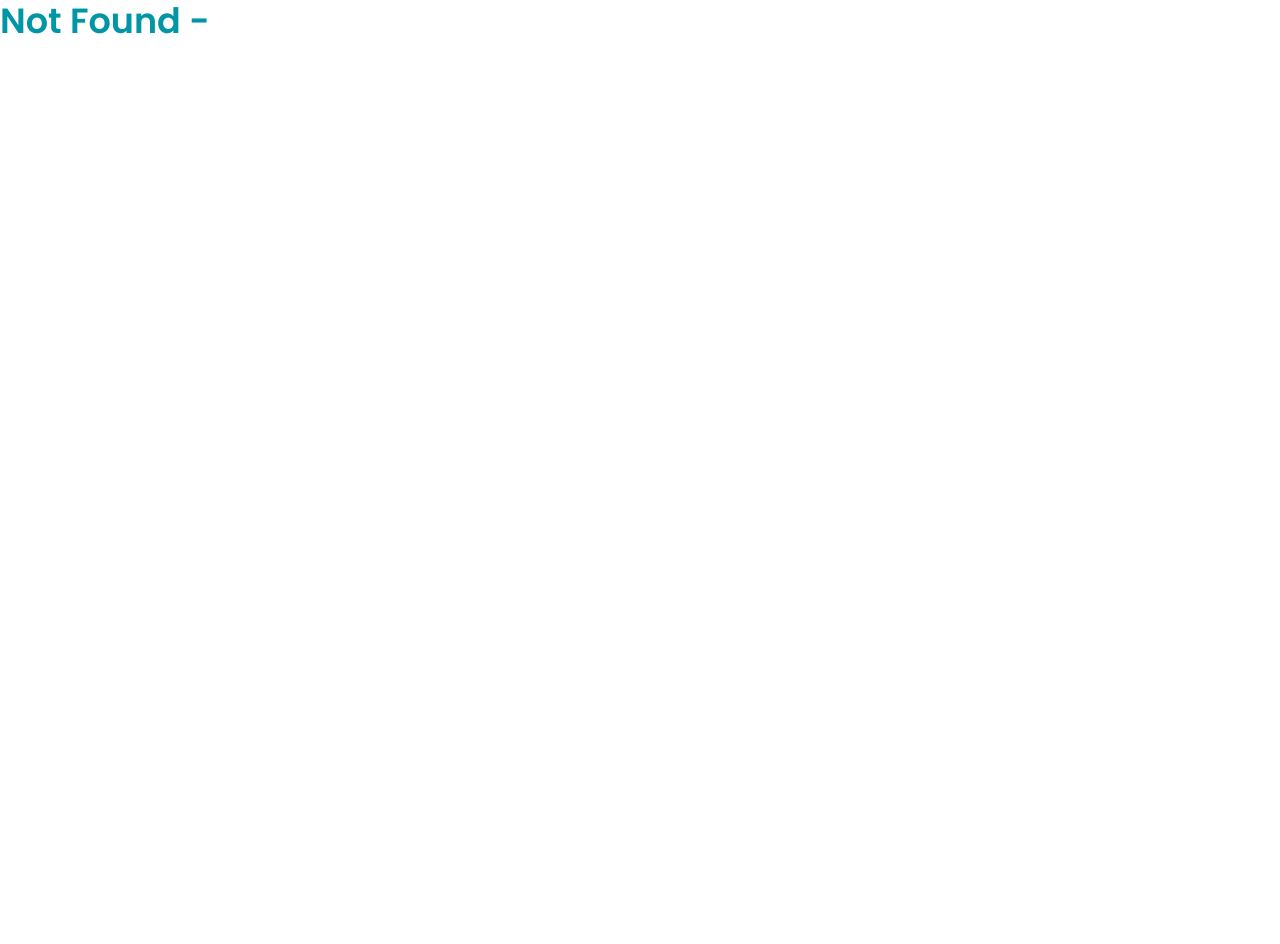
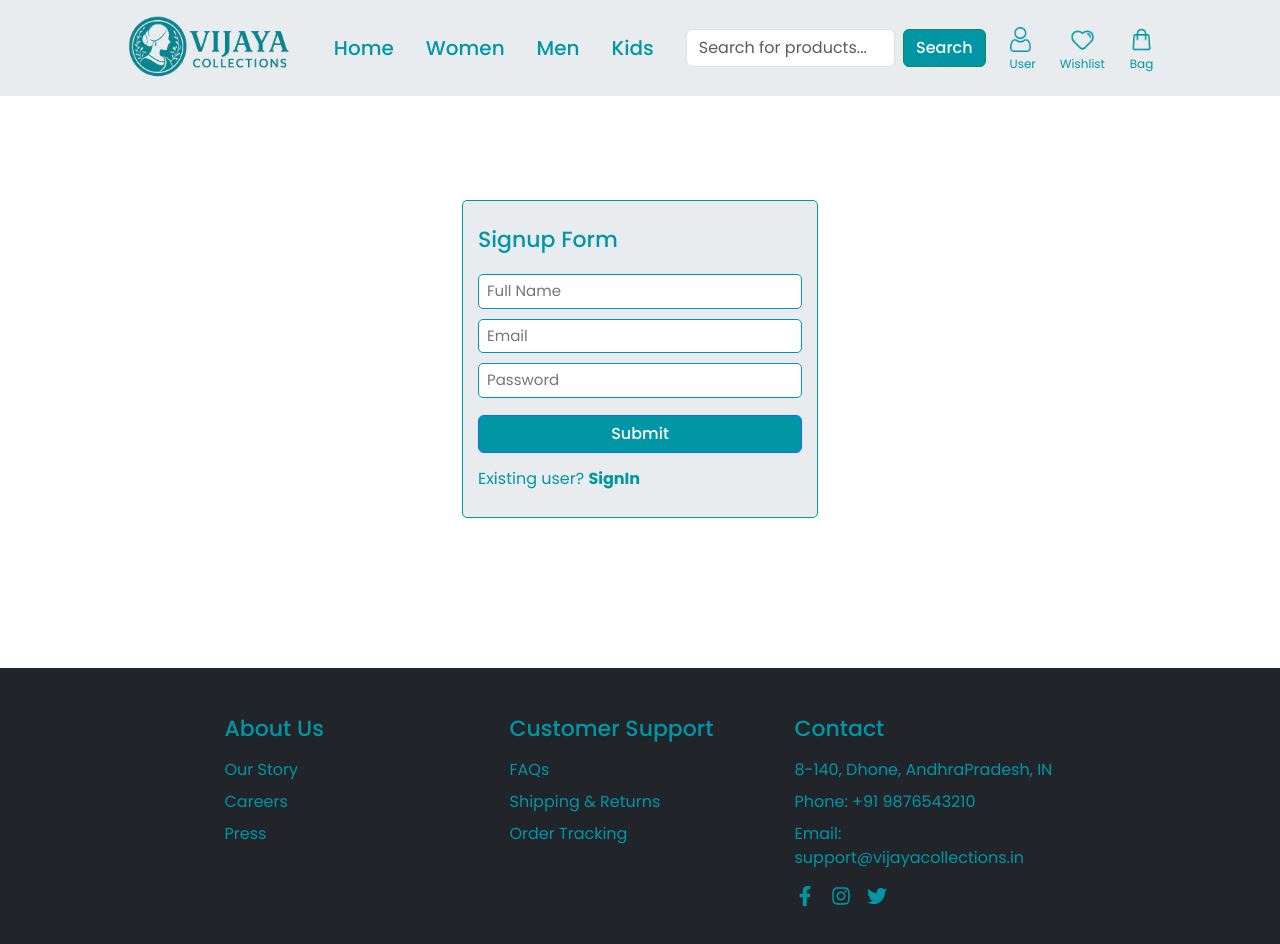
Before and after one commit to kirangadamsetty/vijaya_collections_ecommerce, a React (Vite) app: page /auth in a window 1280 px wide. Before the commit this address had no page. Shown: the top 944 px of the page. Before the commit the page ends 800 px from the top, so only its background shows below. Built offline with nearby package versions, Linux system fonts and the light colour scheme.

Commit message:
adding authorization files

```diff
--- a/firebaseConfig.js
+++ b/firebaseConfig.js
@@ -1,5 +1,7 @@
 // Import the functions you need from the SDKs you need
 import { initializeApp } from "firebase/app";
+import { getAuth } from "firebase/auth";
+
 // TODO: Add SDKs for Firebase products that you want to use
 // https://firebase.google.com/docs/web/setup#available-libraries
 
@@ -15,3 +17,5 @@ const firebaseConfig = {
 
 // Initialize Firebase
 const app = initializeApp(firebaseConfig);
+
+export const auth = getAuth(app);
--- a/src/App.css
+++ b/src/App.css
@@ -103,3 +103,9 @@ font-weight:600!important;
         font-weight:500!important;
     }
 }
+
+
+.product-card-container{
+  border-radius:8px!important;
+  overflow:hidden
+}
--- a/src/App.jsx
+++ b/src/App.jsx
@@ -5,6 +5,7 @@ import Home from "./pages/Home.jsx"
 import {createBrowserRouter, Outlet} from "react-router-dom"
 import ErrorElement from "./components/ErrorElement.jsx"
 import MenPage from "./pages/MenPage.jsx"
+import Authorization from './components/Authorization.jsx';
 import WomenPage from './pages/WomenPage.jsx';
 import KidPage from './pages/KidPage.jsx';
 import CategoryContextProvider from "./utils/CategoryContextProvider.jsx"
@@ -68,6 +69,10 @@ export const appRouter = createBrowserRouter([
         path : "/cart",
         element : <Cart/>,
         errorElement : <Error/>
+      },{
+        path : "/auth",
+        element : <Authorization/>,
+        errorElement :<Error/>
       }
     ]
   }
--- /dev/null
+++ b/src/components/Authorization.jsx
@@ -0,0 +1,92 @@
+import { useRef, useState } from "react";
+import "../styles/form.css"
+import { auth } from "../../firebaseConfig";
+import Container from "react-bootstrap/Container"
+import Row from "react-bootstrap/Row"
+import Col from "react-bootstrap/Col"
+import { createUserWithEmailAndPassword ,signInWithEmailAndPassword } from "firebase/auth";
+import  Button from "react-bootstrap/Button"; // Adjust if you're using a different UI lib
+function Authorization() {
+  const name = useRef();
+  const email = useRef();
+  const password = useRef();
+  const [newUser , setNewUser] = useState(true)
+  const [errorMessage, setErrorMessage] = useState("")
+  const handleSubmitForm = (e) => {
+    e.preventDefault(); // Prevent actual form submission
+
+    const emailValue = email.current.value;
+    const passwordValue = password.current.value;
+    const nameValue = newUser ? name.current.value : "";
+
+    const emailValid = /^[^\s@]+@[^\s@]+\.[^\s@]+$/.test(emailValue);
+    const passwordValid = /^(?=.*[A-Z])(?=.*[a-z])(?=.*\d)(?=.*[@$!%*?&])[A-Za-z\d@$!%*?&]{8,}$/.test(passwordValue);
+
+    if(newUser  && nameValue === ""){
+       setErrorMessage("Please enter your name")
+    }
+    else if(emailValue === ""){
+       setErrorMessage("Please enter your email")
+    }else if(passwordValue === ""){
+       setErrorMessage("Please enter your Password")
+    }
+    else if(emailValid === false){
+        setErrorMessage("Please enter valid email")
+    }else if(passwordValid === false){
+        setErrorMessage("Please enter valid password")
+    }else {
+      if(newUser){
+createUserWithEmailAndPassword(auth, emailValue, passwordValue)
+  .then((userCredential) => {
+    // Signed up
+    const user = userCredential.user;
+    console.log(user)
+    // ...
+  })
+  .catch((error) => {
+    const errorCode = error.code;
+    const errorMessage = error.message;
+    console.log(errorCode, errorMessage)
+    // ..
+  })
+
+}
+   else if(!newUser){
+signInWithEmailAndPassword(auth, emailValue, passwordValue)
+  .then((userCredential) => {
+    // Signed in
+    const user = userCredential.user;
+    setErrorMessage("Sucess")
+  })
+  .catch((error) => {
+    const errorCode = error.code;
+    const errorMessage = error.message;
+    setErrorMessage(errorCode + errorMessage)
+  });
+   }
+
+
+    }
+
+  };
+
+  return (
+    <Container>
+    <Row >
+    <Col md = {4} className  = "m-auto">
+    <form onSubmit={handleSubmitForm} style = {{ marginTop:"200px"}} className = "form-container bg-body-secondary">
+   <h3 className = "my-3">{newUser ? "Signup Form" : "SignIn Form"}</h3>
+     {newUser && <input ref={name} type="text" placeholder="Full Name" />}
+      <input ref={email} type="text" placeholder="Email" />
+      <input ref={password} type="password" placeholder="Password" />
+       <p className ="mt-2 error-message">{errorMessage}</p>
+      <Button  className="custom-button mb-1" type="submit">Submit</Button>
+       <p onClick = {()=>{setNewUser(!newUser);setErrorMessage("")}} className = "form-para">{newUser ? "Existing user?" : "New User?"} <strong >{ newUser ? "SignIn" : "SignUp"}</strong></p>
+    </form>
+    </Col>
+    </Row>
+    </Container>
+  );
+}
+
+export default Authorization;
--- a/src/components/Header.jsx
+++ b/src/components/Header.jsx
@@ -31,14 +31,14 @@ function Header() {
 
   return (
     <Navbar expand="lg" className="bg-body-secondary shadow-md fixed-top">
-      <Container fluid className="px-3 px-md-5">
+      <Container  className="px-3 px-md-5">
 
         <Navbar.Brand as={Link} to="/">
           <img src={logo} className="logo" style={{ height: "70px" }} alt="logo" />
         </Navbar.Brand>
 
         {/* Icons for small screens (visible next to toggle, hidden on large) */}
-        <div className="d-flex align-items-center d-lg-none ms-auto me-2"> {/* ms-auto to push to right, me-2 for spacing from toggle */}
+        <div onClick={() => navigate("/auth")} className="d-flex align-items-center d-lg-none ms-auto me-2"> {/* ms-auto to push to right, me-2 for spacing from toggle */}
             {/* User Icon for small screens */}
             <div className="d-flex flex-column align-items-center mx-1">
                 <Nav.Link className="nav-links-custom p-0"><img src={user} width="25px" alt="user" /></Nav.Link>
@@ -46,7 +46,7 @@ function Header() {
             </div>
 
             {/* Wishlist Icon for small screens */}
-            <div onClick={() => navigate("/wishlist")} style={{ cursor: "pointer" }} className="d-flex flex-column align-items-center mx-1">
+            <div onClick={() => navigate("/wishlist")} style={{ cursor: "pointer" }} className="d-flex flex-column align-items-center mx-2">
                 <div style={{ position: "relative" }}>
                     <Nav.Link className="nav-links-custom p-0"><img src={wishListIcon} width="25px" alt="wishlist" /></Nav.Link>
                     {wishList.length > 0 && <p className="counts" style={{ position: "absolute", marginLeft: "15px", top: "-5px" }}>{wishList.length}</p>}
@@ -89,12 +89,12 @@ function Header() {
           </Form>
 
           {/* Icons for large screens (d-none for small, d-lg-flex for large) */}
-          <div className="d-none d-lg-flex align-items-center">
+          <div onClick={() => navigate("/auth")} className="d-none d-lg-flex align-items-center">
             <div className="d-flex flex-column align-items-center mx-2">
                 <Nav.Link className="nav-links-custom p-0"><img src={user} width="25px" alt="user" /></Nav.Link>
                 <p className="header-icon-text">User</p>
             </div>
-            <div onClick={() => { navigate("/wishlist"); closeNavbar(); }} style={{ cursor: "pointer" }} className="d-flex flex-column align-items-center mx-2">
+            <div onClick={() => { navigate("/wishlist"); closeNavbar(); }} style={{ cursor: "pointer" }} className="d-flex flex-column align-items-center mx-3">
                 <div style={{ position: "relative" }}>
                     <Nav.Link className="nav-links-custom p-0"><img src={wishListIcon} width="25px" alt="wishlist" /></Nav.Link>
                     {wishList.length > 0 && <p className="counts" style={{ position: "absolute", marginLeft: "15px", top: "-5px" }}>{wishList.length}</p>}
--- a/src/components/ProductCard.jsx
+++ b/src/components/ProductCard.jsx
@@ -34,7 +34,7 @@ const notifyRemoved = () =>toast.success("Removed from wishlist", {autoClose : 2
 
 
 <Card.Img variant="top" src={data.image} className = "product-image" style={{ height: "350px", objectFit: "cover", objectPosition:"top center"}} />
-      <p className = "shadow-lg text-dark" style = {{right:"0",color:"white",position:"absolute", backgroundColor:"lightgray", padding:"3px 5px", margin:"4px 5px", borderRadius:"8px"}}>{data.averageRating}<img src = {starIcon} className = "mb-1 ms-1" width = "15"/></p>
+      <p className = "shadow-lg text-dark" style = {{right:"0",color:"white",position:"absolute", backgroundColor:"lightgray", padding:"3px 5px", margin:"4px 5px"}}>{data.averageRating}<img src = {starIcon} className = "mb-1 ms-1" width = "15"/></p>
       <Card.Body>
         <Card.Title><h3 style = {{overflow : "hidden",textOverflow : "ellipsis", whiteSpace : "nowrap"}}>{data.name}</h3></Card.Title>
         <Card.Text className = "product-description" style ={{overflow : "hidden",textOverflow : "ellipsis", whiteSpace : "nowrap"}}>
--- a/src/pages/Cart.jsx
+++ b/src/pages/Cart.jsx
@@ -28,7 +28,7 @@ function Cart(){
             <Row>
             {cartData.length > 0 && <h1>Cart...</h1>}
           {cartData.length === 0 && (
-  <Col md={12} className="d-flex justify-content-center align-items-center" style={{ height: "80vh" }}>
+  <Col md={12} className="d-flex justify-content-center align-items-center" style={{ height: "80dvh" }}>
     <div style={{ width: "300px", textAlign: "center" }}>
       <img src={emptyBag} style={{ width: "150px", marginBottom: "20px" }} alt="Empty Bag" />
       <h3 style = {{fontWeight:"bold"}}>Hey, it feels so light</h3>
@@ -51,7 +51,7 @@ function Cart(){
                   <div>
                     <h3 style = {{overflow : "hidden",textOverflow : "ellipsis", whiteSpace : "nowrap"}}>{li.name}</h3>
                     <p className = "product-description" style ={{overflow : "hidden",textOverflow : "ellipsis", whiteSpace : "nowrap"}}>{li.description}</p>
-                     <span onClick = {()=>{handleShow(); setQuantityItem(li);setEvent("sizes")}}  className = "me-3 bg-body-secondary" style ={{padding:"3px 5px", borderRadius:"5px" ,fontWeight:"bold"}}>Size: {li.selectedSize || (li.sizes && li.sizes[0]) || "N/A"}</span>
+                     <span onClick = {()=>{handleShow(); setQuantityItem(li);setEvent("sizes")}}  className = "me-3 bg-body-secondary" style ={{padding:"3px 5px", borderRadius:"5px" ,fontWeight:"bold" , cursor:"pointer"}}>Size: {li.selectedSize || (li.sizes && li.sizes[0]) || "N/A"}</span>
                       <span onClick={()=>{handleShow(); setQuantityItem(li);setEvent("quantity")}} className = "bg-body-secondary" style ={{padding:"3px 5px", borderRadius:"5px", fontWeight:"bold", cursor:"pointer"}} >Qty : {li.quantity}</span>
                               <h5 className = "mt-3"> ₹{li.price} <span style = {{fontSize:"15px"}} className = "offer-price">MRP<span className = "text-decoration-line-through offer-price"> ₹{li.price+350}</span><span style = {{fontSize:"15px"}} className = "mx-2 offer-price">({Math.ceil((350 / (li.price + 350)) * 100)}% OFF)</span> </span></h5>
 
@@ -83,28 +83,23 @@ function Cart(){
 
       <Modal show={show} onHide={handleClose}>
         <Modal.Header closeButton>
-          <Modal.Title><h3>SELECT QUANTITY</h3></Modal.Title>
+          <Modal.Title><h3>{event === "quantity" ? "SELECTED QUANTITY" : "SELECT SIZE"}</h3></Modal.Title>
         </Modal.Header>
         <Modal.Body>
 
   {(event === "quantity") && (
-      quantity.map((num) =>{
-        return <Button onClick = {()=>{handlequantity(quantityItem, num); setQuantitySelected(num)}} key = {num} className = { `${quantitySelected === num ? "custom-button2": "custom-button"} me-2`}>{num}</Button>
+      quantity.map((num, key) =>{
+        return <Button key = {key} onClick = {()=>{handlequantity(quantityItem, num); setQuantitySelected(num); handleClose()}} key = {num} className = { `${quantitySelected === num ? "custom-button2": "custom-button"} me-2 my-2`}>{num}</Button>
       })
      )}
       {(event === "sizes") && (
-      quantityItem.sizes.map((siz) =>{
-        return <Button onClick = {()=>{handleCartList(quantityItem, siz);setSizeSelected(siz)}} key = {siz} className = {`${sizeSelected === siz ? "custom-button2": "custom-button"} me-2`}>{siz}</Button>
+      quantityItem.sizes.map((siz, key) =>{
+        return <Button key  = {key} onClick = {()=>{handleCartList(quantityItem, siz);setSizeSelected(siz); handleClose()}} key = {siz} className = {`${sizeSelected === siz ? "custom-button2": "custom-button"} me-2 my-2`}>{siz}</Button>
       })
      )}
 
         </Modal.Body>
-        <Modal.Footer>
-          <Button className = "custom-button"  onClick={handleClose}>
-            Close
-          </Button>
 
-        </Modal.Footer>
       </Modal>
 
 
--- a/src/pages/WishListPage.jsx
+++ b/src/pages/WishListPage.jsx
@@ -27,7 +27,7 @@ function WishListPage(){
 
 
                    (
-  <Col md={12} className="d-flex justify-content-center align-items-center" style={{ height: "80vh" }}>
+  <Col md={12} className="d-flex justify-content-center align-items-center" style={{ height: "80dvh" }}>
     <div style={{ width: "300px", textAlign: "center" }}>
       <img src={wishListEmptyImage}  style={{ width: "150px", marginBottom: "20px" }} alt="Empty Bag" />
       <h3 style = {{fontWeight:"bold"}}>Your wishlist is empty</h3>
--- /dev/null
+++ b/src/styles/form.css
@@ -0,0 +1,25 @@
+.form-container{
+
+    padding:10px 15px;
+    border:1px solid #0096A6;
+    margin:auto;
+    border-radius:5px;
+    margin-bottom:150px;
+}
+
+.form-container input{
+     border:1px solid #0096A6;
+     border-radius:5px;
+     margin:5px auto;
+     padding:5px 8px;
+     width:100%;
+     font-size:15px;
+}
+.form-container .custom-button{
+    width:100%;
+       margin-top:-4px;
+}
+.form-para{
+    margin-top:10px;
+     cursor:pointer;
+}
--- a/src/styles/trending.css
+++ b/src/styles/trending.css
@@ -8,7 +8,6 @@
     object-fit:cover;
     width:100%;
     height:100%;
-      border-radius:10px;
 
 
 }
```
